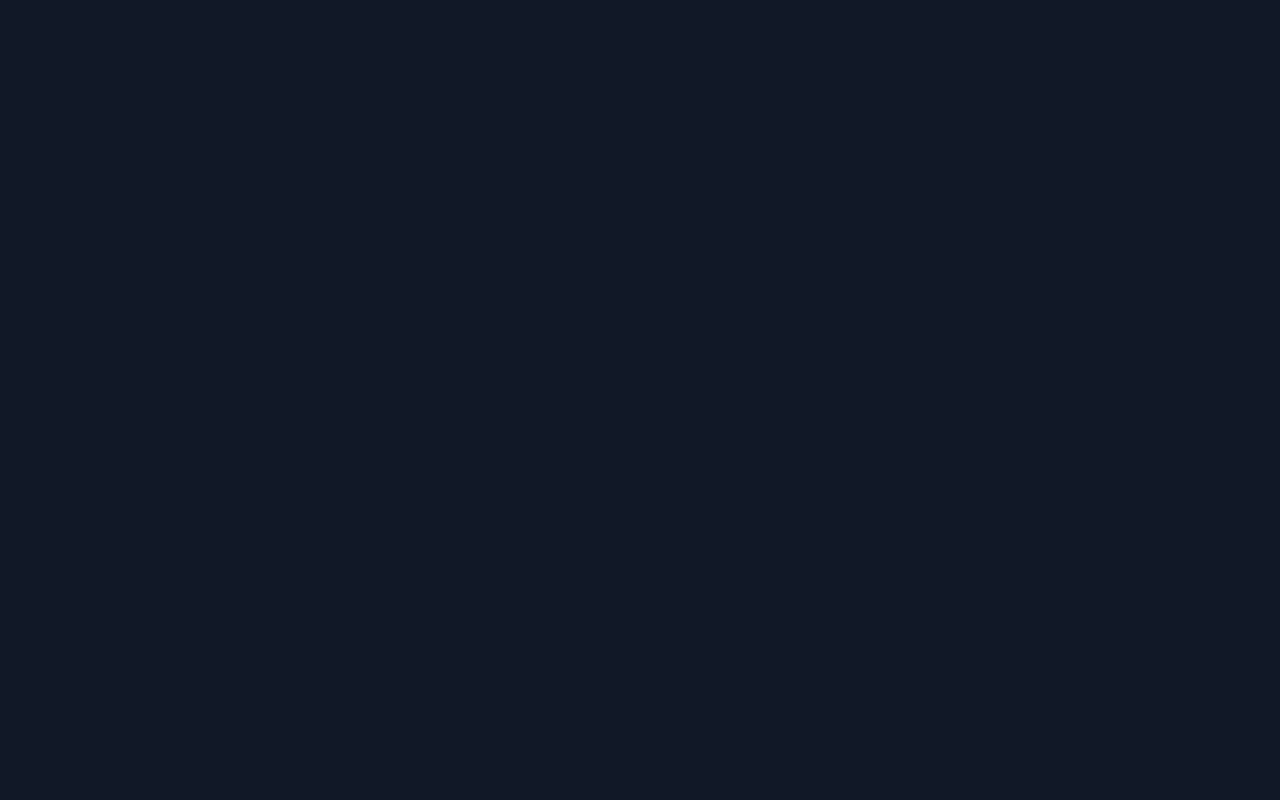
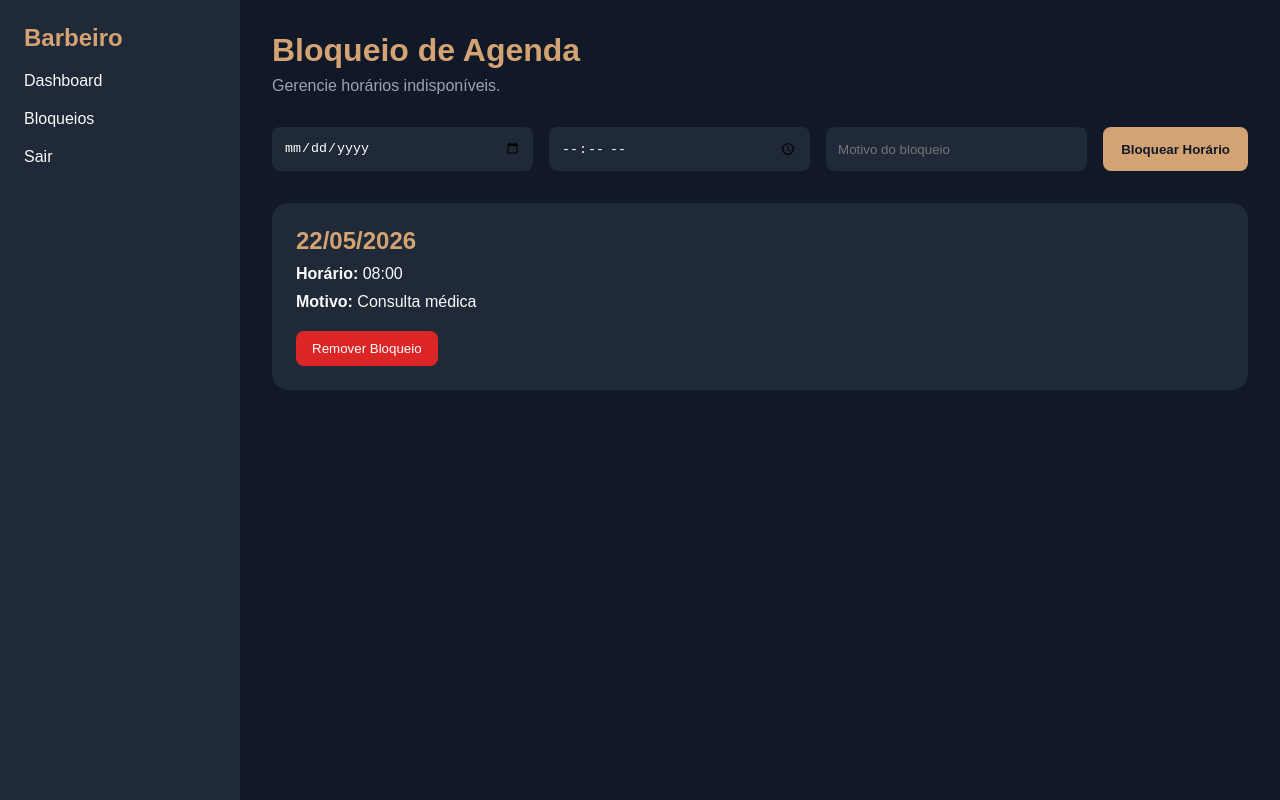
Before and after one commit to Davi-Madruga/SaaS-web, a React (Vite) app in the folder front-barbearia/: page /barbeiro/bloqueios in a window 1280 px wide. Before the commit this address had no page. Built offline with nearby package versions, Linux system fonts and the light colour scheme.

Commit message:
adicionando o bloqueio da agenda

```diff
--- a/front-barbearia/src/index.css
+++ b/front-barbearia/src/index.css
@@ -300,3 +300,37 @@ button {
   background-color: #dc2626;
   color: white;
 }
+
+/* Formulário de bloqueio */
+
+.block-form {
+  margin-bottom: 32px;
+
+  display: flex;
+  flex-wrap: wrap;
+  gap: 16px;
+}
+
+.block-form input {
+  flex: 1;
+  min-width: 200px;
+
+  padding: 12px;
+
+  border-radius: 8px;
+  border: none;
+
+  background-color: #1f2937;
+  color: white;
+}
+
+.block-form button {
+  padding: 12px 18px;
+
+  border-radius: 8px;
+
+  background-color: #d4a373;
+  color: #111827;
+
+  font-weight: bold;
+}
--- a/front-barbearia/src/layouts/BarberLayout.jsx
+++ b/front-barbearia/src/layouts/BarberLayout.jsx
@@ -7,7 +7,10 @@ function BarberLayout() {
       path: "/barbeiro",
       label: "Dashboard"
     },
-
+      {
+        path: "/barbeiro/bloqueios",
+        label: "Bloqueios"
+      },
     {
       path: "/",
       label: "Sair"
--- a/front-barbearia/src/mocks/mockData.js
+++ b/front-barbearia/src/mocks/mockData.js
@@ -117,3 +117,16 @@ export const barberAppointments = [
     status: "Confirmado"
   }
 ];
+
+/*
+  Horários bloqueados pelo barbeiro.
+*/
+
+export const blockedSchedules = [
+  {
+    id: 1,
+    data: "22/05/2026",
+    horario: "08:00",
+    motivo: "Consulta médica"
+  }
+];
--- /dev/null
+++ b/front-barbearia/src/pages/barber/BlockedSchedules.jsx
@@ -0,0 +1,149 @@
+import { useState } from "react";
+
+import Header from "../../components/Header";
+
+import {
+  blockedSchedules
+} from "../../mocks/mockData";
+
+/*
+  Tela responsável pelo gerenciamento
+  dos horários bloqueados do barbeiro.
+*/
+
+function BlockedSchedules() {
+
+  // Lista de horários bloqueados
+  const [schedules, setSchedules] =
+    useState(blockedSchedules);
+
+  // Estados do formulário
+  const [data, setData] = useState("");
+  const [horario, setHorario] = useState("");
+  const [motivo, setMotivo] = useState("");
+
+  /*
+    Adiciona um novo bloqueio na lista.
+  */
+  function handleBlockSchedule() {
+
+    // Validação simples dos campos
+    if (!data || !horario || !motivo) {
+      alert("Preencha todos os campos.");
+      return;
+    }
+
+    const newSchedule = {
+      id: Date.now(),
+      data,
+      horario,
+      motivo
+    };
+
+    setSchedules([
+      ...schedules,
+      newSchedule
+    ]);
+
+    // Limpa os campos após cadastrar
+    setData("");
+    setHorario("");
+    setMotivo("");
+  }
+
+  /*
+    Remove um bloqueio da agenda.
+  */
+  function removeSchedule(id) {
+
+    const updatedSchedules =
+      schedules.filter(
+        (schedule) => schedule.id !== id
+      );
+
+    setSchedules(updatedSchedules);
+  }
+
+  return (
+    <section>
+
+      <Header
+        title="Bloqueio de Agenda"
+        subtitle="Gerencie horários indisponíveis."
+      />
+
+      <div className="block-form">
+
+        <input
+          type="date"
+          value={data}
+          onChange={(e) =>
+            setData(e.target.value)
+          }
+        />
+
+        <input
+          type="time"
+          value={horario}
+          onChange={(e) =>
+            setHorario(e.target.value)
+          }
+        />
+
+        <input
+          type="text"
+          placeholder="Motivo do bloqueio"
+          value={motivo}
+          onChange={(e) =>
+            setMotivo(e.target.value)
+          }
+        />
+
+        <button onClick={handleBlockSchedule}>
+          Bloquear Horário
+        </button>
+
+      </div>
+
+      <div className="appointments-list">
+
+        {schedules.map((schedule) => (
+
+          <div
+            key={schedule.id}
+            className="appointment-card"
+          >
+
+            <h2>{schedule.data}</h2>
+
+            <p>
+              <strong>Horário:</strong>
+              {" "}
+              {schedule.horario}
+            </p>
+
+            <p>
+              <strong>Motivo:</strong>
+              {" "}
+              {schedule.motivo}
+            </p>
+
+            <button
+              onClick={() =>
+                removeSchedule(schedule.id)
+              }
+            >
+              Remover Bloqueio
+            </button>
+
+          </div>
+
+        ))}
+
+      </div>
+
+    </section>
+  );
+}
+
+export default BlockedSchedules;
--- a/front-barbearia/src/routes/AppRoutes.jsx
+++ b/front-barbearia/src/routes/AppRoutes.jsx
@@ -13,6 +13,7 @@ import AdminLayout from "../layouts/AdminLayout";
 import AdminDashboard from "../pages/admin/AdminDashboard";
 import MyAppointments from "../pages/client/MyAppointments";
 import AppointmentHistory from "../pages/client/AppointmentHistory";
+import BlockedSchedules from "../pages/barber/BlockedSchedules";
 function AppRoutes() {
   return (
     <BrowserRouter>
@@ -29,6 +30,7 @@ function AppRoutes() {
 
         <Route path="/barbeiro" element={<BarberLayout />}>
           <Route index element={<BarberDashboard />} />
+          <Route path="bloqueios" element={<BlockedSchedules />} />
         </Route>
 
         <Route path="/admin" element={<AdminLayout />}>
```
